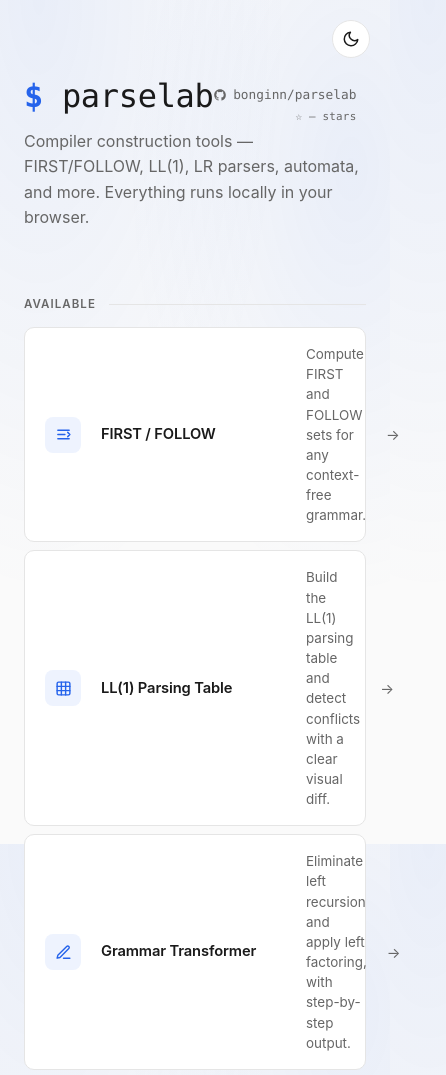
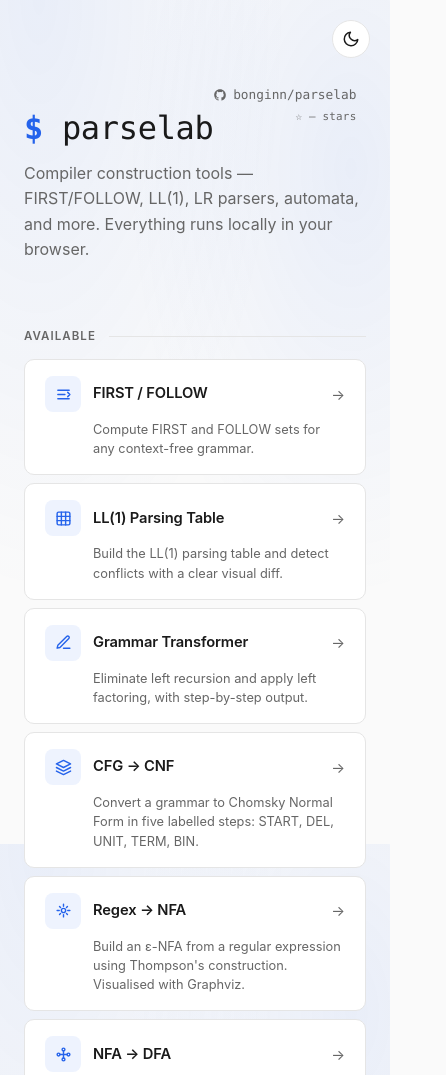
Before and after one commit to bonginn/parselab, a website: page index.html in a window 390 px wide. Shown: the top 1075 px of the page, 446 px wide, since content can reach past the window. Drawn offline with Linux system fonts and the light colour scheme; no server answers.

Commit message:
fix mobile layout and github corner spacing

```diff
--- a/index.html
+++ b/index.html
@@ -105,6 +105,20 @@
   }
   .tool-row:hover .tool-arrow { color: var(--accent); transform: translateX(3px); }
 
+  /* ── Mobile ── */
+  @media (max-width: 540px) {
+    .tool-row { flex-wrap: wrap; gap: 0.5rem 0.75rem; align-items: center; }
+    .tool-name { min-width: unset; flex: 1; }
+    .tool-arrow { order: 3; }
+    .tool-desc {
+      order: 4; flex-basis: 100%;
+      padding-left: calc(36px + 0.75rem);
+      font-size: 0.8rem;
+    }
+    .gh-corner { display: none; }
+    .site-header { padding-top: 0; }
+  }
+
   /* ── Roadmap ── */
   .roadmap {
     display: flex; flex-wrap: wrap; gap: 0.5rem;
@@ -121,7 +135,7 @@
   }
 
   /* ── GitHub corner ── */
-  .site-header { position: relative; }
+  .site-header { position: relative; padding-top: 2rem; }
   .gh-corner {
     position: absolute; top: 0; right: 0;
     display: inline-flex; flex-direction: column; align-items: flex-end;
```
